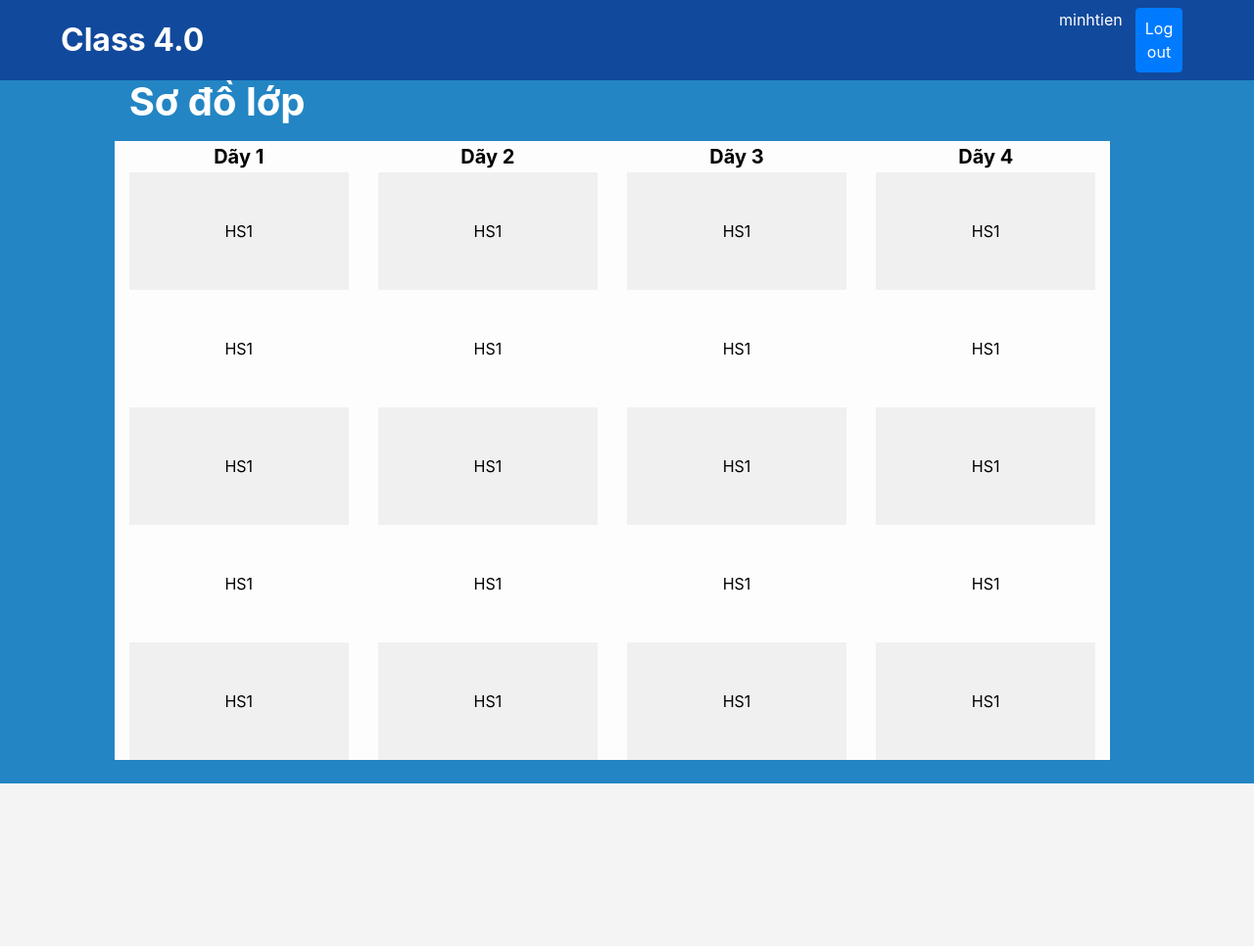
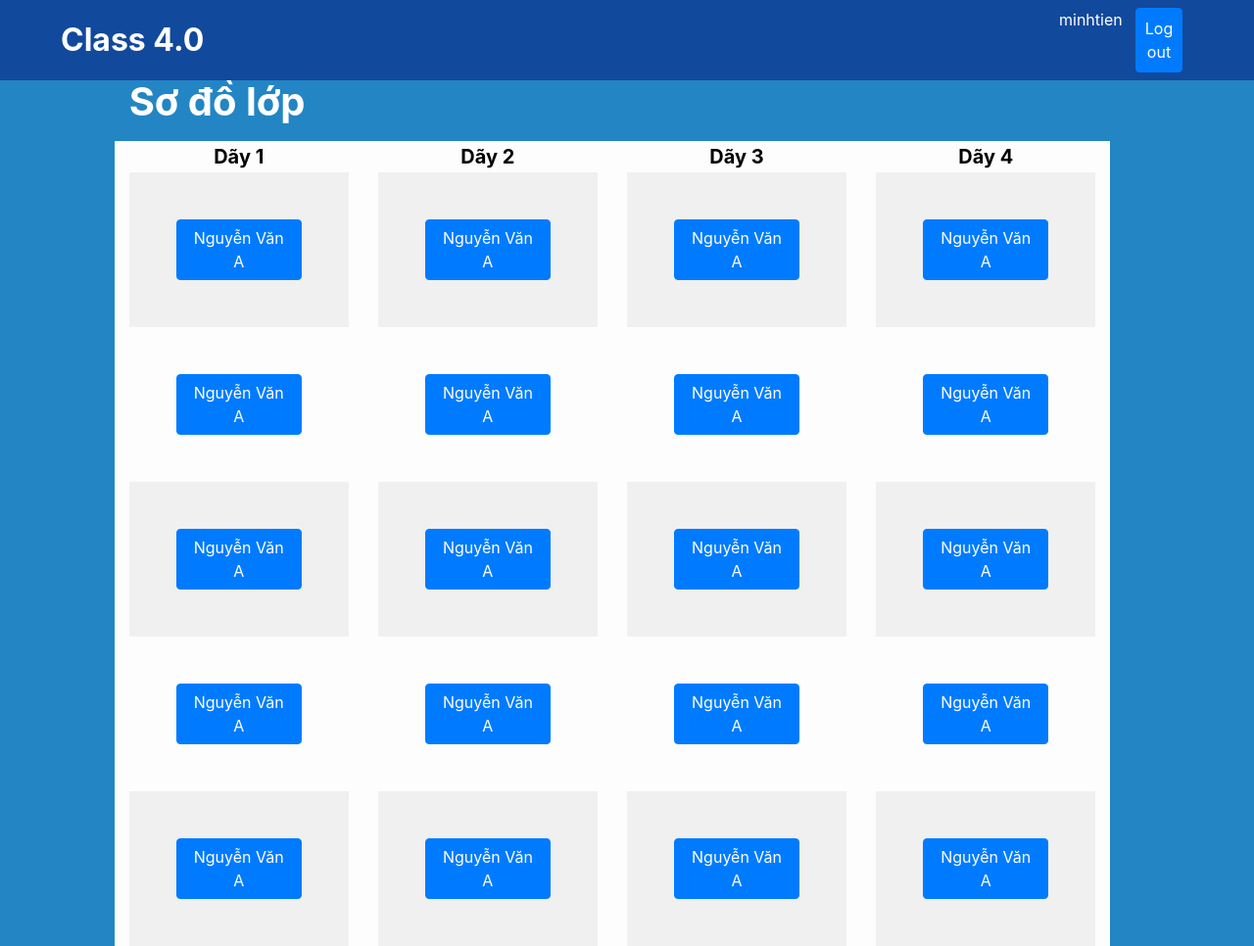
Before and after one commit to CodeBotX/Classroom_Management, a Django app: page /classroom/ in a window 1280 px wide. Shown: the whole page at 98% size. Before the commit the page ends 800 px from the top, so only its background shows below. Run offline with Django 4.2, Linux system fonts and the light colour scheme; a user stored in the database is signed in; some libraries are stand-ins or nearby versions.

Commit message:
tuananh update

```diff
--- a/Classroom/templates/classroom.html
+++ b/Classroom/templates/classroom.html
@@ -28,19 +28,19 @@
                   </thead>
                   <tbody>
                     <tr>
-                      <td class="text-center p-5">HS1</td>
+                      <td class="text-center p-5"><button href = "" class="text-white btn btn-primary">Nguyễn Văn A</button></td>
                     </tr>
                     <tr>
-                      <td class="text-center p-5">HS1</td>
+                      <td class="text-center p-5"><button href = "" class="text-white btn btn-primary">Nguyễn Văn A</button></td>
                     </tr>
                     <tr>
-                      <td class="text-center p-5">HS1</td>
+                      <td class="text-center p-5"><button href = "" class="text-white btn btn-primary">Nguyễn Văn A</button></td>
                     </tr>
                     <tr>
-                      <td class="text-center p-5">HS1</td>
+                      <td class="text-center p-5"><button href = "" class="text-white btn btn-primary">Nguyễn Văn A</button></td>
                     </tr>
                     <tr>
-                      <td class="text-center p-5">HS1</td>
+                      <td class="text-center p-5"><button href = "" class="text-white btn btn-primary">Nguyễn Văn A</button></td>
                     </tr>
                   </tbody>
                 </table>
@@ -52,19 +52,19 @@
                   </thead>
                   <tbody>
                     <tr>
-                      <td class="text-center p-5">HS1</td>
+                      <td class="text-center p-5"><button href = "" class="text-white btn btn-primary">Nguyễn Văn A</button></td>
                     </tr>
                     <tr>
-                      <td class="text-center p-5">HS1</td>
+                      <td class="text-center p-5"><button href = "" class="text-white btn btn-primary">Nguyễn Văn A</button></td>
                     </tr>
                     <tr>
-                      <td class="text-center p-5">HS1</td>
+                      <td class="text-center p-5"><button href = "" class="text-white btn btn-primary">Nguyễn Văn A</button></td>
                     </tr>
                     <tr>
-                      <td class="text-center p-5">HS1</td>
+                      <td class="text-center p-5"><button href = "" class="text-white btn btn-primary">Nguyễn Văn A</button></td>
                     </tr>
                     <tr>
-                      <td class="text-center p-5">HS1</td>
+                      <td class="text-center p-5"><button href = "" class="text-white btn btn-primary">Nguyễn Văn A</button></td>
                     </tr>
                   </tbody>
                 </table>
@@ -76,19 +76,19 @@
                   </thead>
                   <tbody>
                     <tr>
-                      <td class="text-center p-5">HS1</td>
+                      <td class="text-center p-5"><button href = "" class="text-white btn btn-primary">Nguyễn Văn A</button></td>
                     </tr>
                     <tr>
-                      <td class="text-center p-5">HS1</td>
+                      <td class="text-center p-5"><button href = "" class="text-white btn btn-primary">Nguyễn Văn A</button></td>
                     </tr>
                     <tr>
-                      <td class="text-center p-5">HS1</td>
+                      <td class="text-center p-5"><button href = "" class="text-white btn btn-primary">Nguyễn Văn A</button></td>
                     </tr>
                     <tr>
-                      <td class="text-center p-5">HS1</td>
+                      <td class="text-center p-5"><button href = "" class="text-white btn btn-primary">Nguyễn Văn A</button></td>
                     </tr>
                     <tr>
-                      <td class="text-center p-5">HS1</td>
+                      <td class="text-center p-5"><button href = "" class="text-white btn btn-primary">Nguyễn Văn A</button></td>
                     </tr>
                   </tbody>
                 </table>
@@ -100,19 +100,19 @@
                   </thead>
                   <tbody>
                     <tr>
-                      <td class="text-center p-5">HS1</td>
+                      <td class="text-center p-5"><button href = "" class="text-white btn btn-primary">Nguyễn Văn A</button></td>
                     </tr>
                     <tr>
-                      <td class="text-center p-5">HS1</td>
+                      <td class="text-center p-5"><button href = "" class="text-white btn btn-primary">Nguyễn Văn A</button></td>
                     </tr>
                     <tr>
-                      <td class="text-center p-5">HS1</td>
+                      <td class="text-center p-5"><button href = "" class="text-white btn btn-primary">Nguyễn Văn A</button></td>
                     </tr>
                     <tr>
-                      <td class="text-center p-5">HS1</td>
+                      <td class="text-center p-5"><button href = "" class="text-white btn btn-primary">Nguyễn Văn A</button></td>
                     </tr>
                     <tr>
-                      <td class="text-center p-5">HS1</td>
+                      <td class="text-center p-5"><button href = "" class="text-white btn btn-primary">Nguyễn Văn A</button></td>
                     </tr>
                   </tbody>
                 </table>
```
Also changed, not shown: Classroom/templates/details.html (+17 -1 lines), db.sqlite3.
